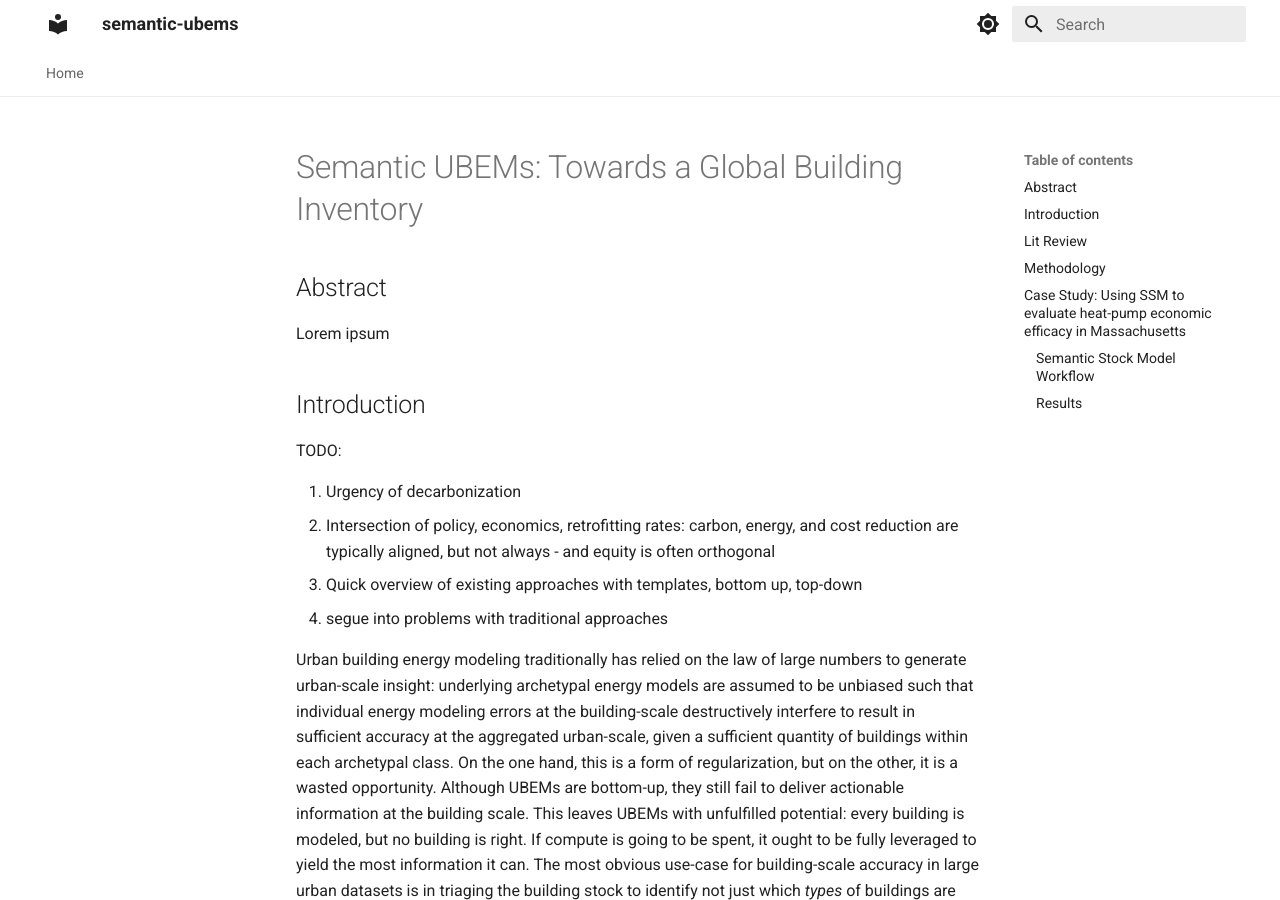
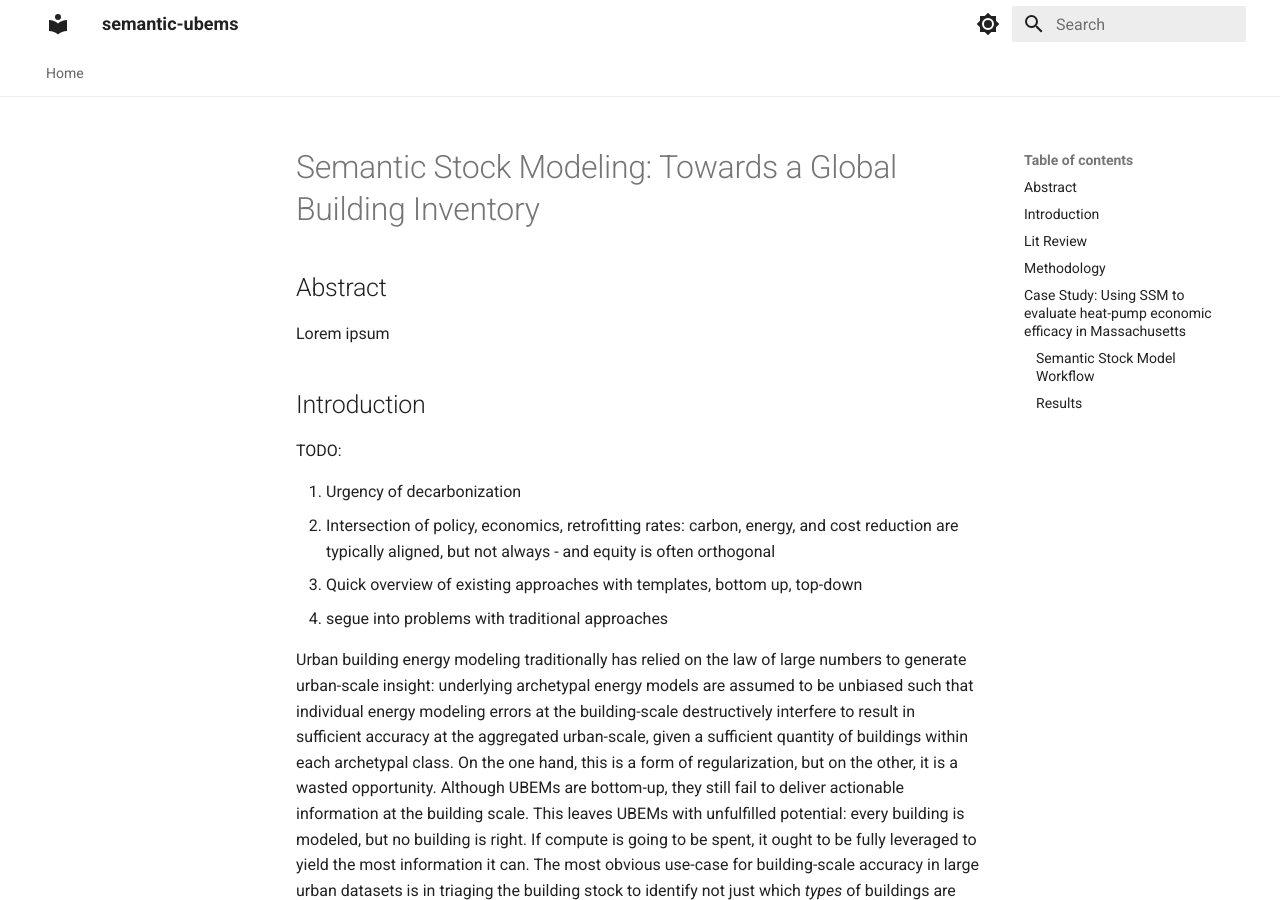
Before and after one commit to szvsw/semantic-ubems, an MkDocs documentation site: the page built from docs/outline.md, in a window 1280 px wide and 900 px high. Built offline with MkDocs 1.6.1 and Material for MkDocs 9.7.7, drawn with Linux system fonts in a browser that asks for light colours.

Commit message:
update title

```diff
--- a/docs/outline.md
+++ b/docs/outline.md
@@ -1,4 +1,4 @@
-# Semantic UBEMs: Towards a Global Building Inventory
+# Semantic Stock Modeling: Towards a Global Building Inventory
 
 ## Abstract
 
```
